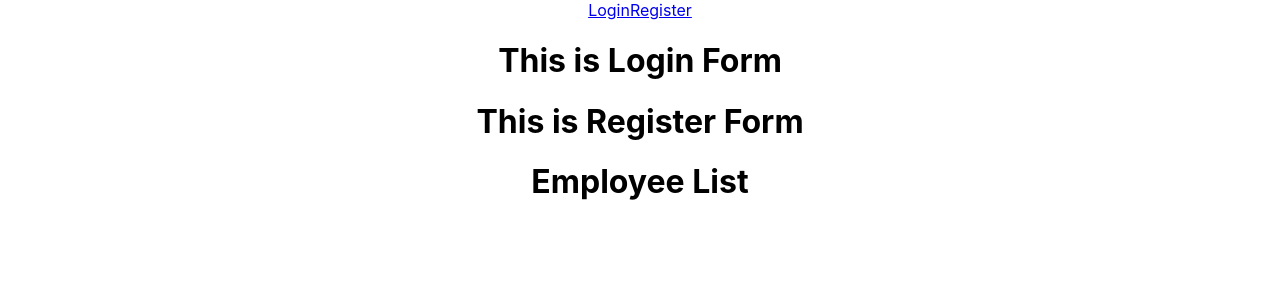
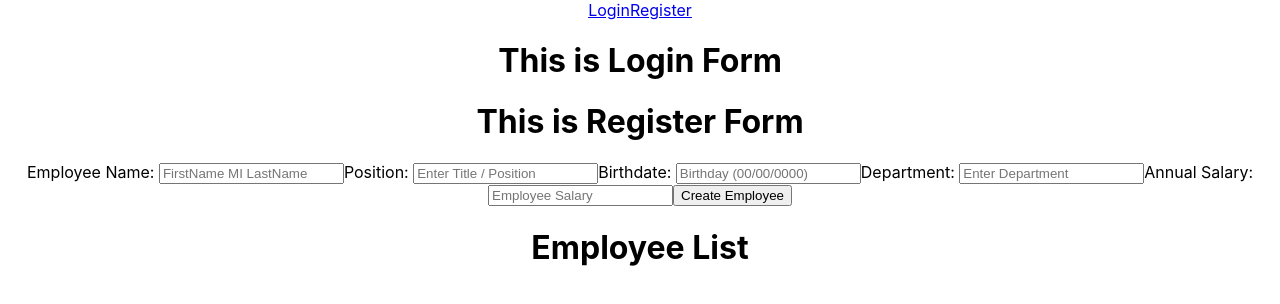
Before and after one commit to cassiern/react-employee-app, a React (Create React App) app: page / in a window 1280 px wide. Shown: the top 304 px of the page. Built offline with nearby package versions, Linux system fonts and the light colour scheme.

Commit message:
create user form

```diff
--- a/src/Component/CreateEmployee/index.js
+++ b/src/Component/CreateEmployee/index.js
@@ -3,11 +3,30 @@ import React, { Component } from 'react';
 class CreateEmployee extends Component {
     constructor(props) {
         super(props);
-        this.state = {}
+        this.state = {
+            name: "",
+            position: "",
+            birthDate: "",
+            department: "",
+            annualSalary: ""
+
+        }
+    }
+    handleChange = (e) => {
+        this.setState({ [e.currentTarget.name]: e.currentTarget.value });
     }
     render() {
         return (
-            <h1>This is Register Form</h1>
+            <form>
+                <h1>This is Register Form</h1>
+                <label>Employee Name:</label> <input type="text" name="name" value={this.state.name} placeholder="FirstName MI LastName" onChange={this.handleChange} />
+                <label>Position: </label> <input type="text" name="position" value={this.state.position} placeholder="Enter Title / Position" onChange={this.handleChange} />
+                <label>Birthdate: </label> <input type="text" name="birthDate" value={this.state.birthDate} placeholder="Birthday (00/00/0000)" onChange={this.handleChange} />
+                <label>Department: </label> <input type="text" name="department" value={this.state.department} placeholder="Enter Department" onChange={this.handleChange} />
+                <label>Annual Salary: </label> <input type="text" name="annualSalary" value={this.state.annualSalary} Placeholder="Employee Salary " onChange={this.handleChange} />
+                <button type="submit">Create Employee</button>
+            </form>
+
         );
     }
 }
```
